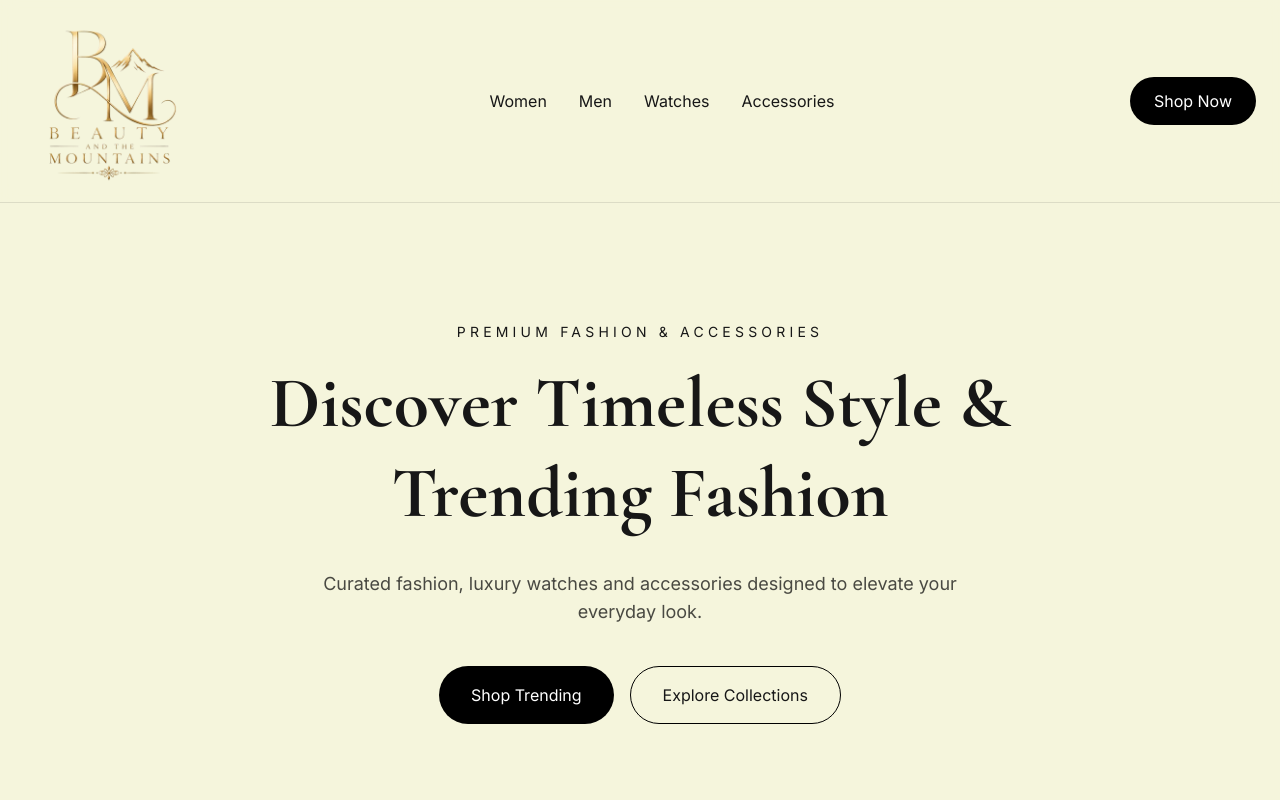
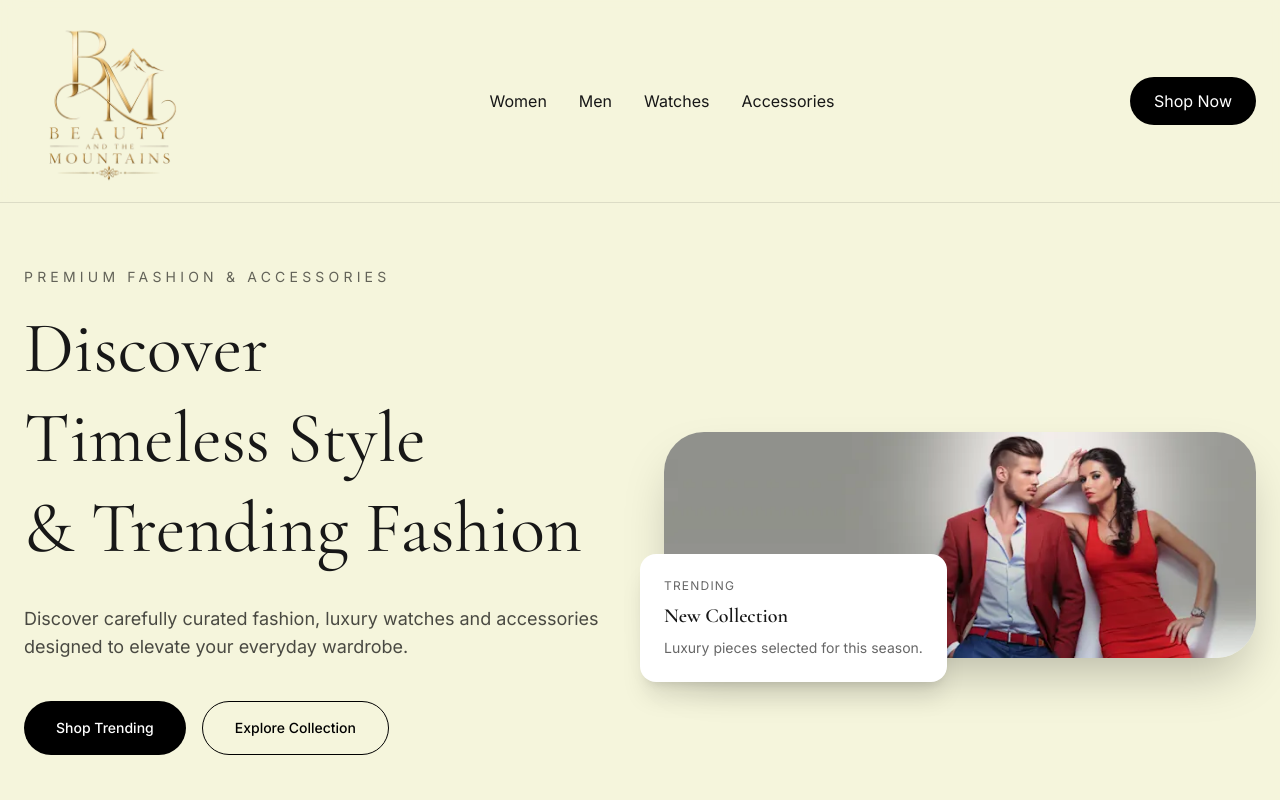
Before and after one commit to infinityexpertagency/beauty-trending, a Next.js app: page / in a window 1280 px wide. Shown: the top 800 px of the page. Built offline with nearby package versions, Linux system fonts and the light colour scheme.

Commit message:
Build reusable UI components and hero section

```diff
--- a/src/components/home/Hero.tsx
+++ b/src/components/home/Hero.tsx
@@ -1,32 +1,85 @@
+import Image from "next/image";
+import Button from "@/components/ui/Button";
+
 export default function Hero() {
   return (
     <section className="bg-[#F5F5DC]">
-      <div className="mx-auto flex min-h-[80vh] max-w-7xl flex-col items-center justify-center px-6 text-center">
+      <div className="mx-auto flex min-h-[85vh] max-w-7xl flex-col items-center gap-12 px-6 py-16 md:flex-row">
 
-        <p className="mb-4 text-sm uppercase tracking-[0.3em]">
-          Premium Fashion & Accessories
-        </p>
+        {/* Left Content */}
+        <div className="flex-1">
 
-        <h1 className="max-w-4xl text-5xl font-bold leading-tight md:text-7xl">
-          Discover Timeless Style &
-          <br />
-          Trending Fashion
-        </h1>
+          <p className="mb-4 uppercase tracking-[0.3em] text-sm text-black/60">
+            Premium Fashion & Accessories
+          </p>
 
-        <p className="mt-8 max-w-2xl text-lg text-black/70">
-          Curated fashion, luxury watches and accessories designed to
-          elevate your everyday look.
-        </p>
+          <h1 className="font-heading text-5xl leading-tight md:text-7xl">
+            Discover
+            <br />
+            Timeless Style
+            <br />
+            & Trending Fashion
+          </h1>
 
-        <div className="mt-10 flex flex-wrap justify-center gap-4">
+          <p className="mt-8 max-w-xl text-lg text-black/70">
+            Discover carefully curated fashion, luxury watches and
+            accessories designed to elevate your everyday wardrobe.
+          </p>
 
-          <button className="rounded-full bg-black px-8 py-4 text-white">
-            Shop Trending
-          </button>
+          <div className="mt-10 flex flex-wrap gap-4">
+            <Button>
+              Shop Trending
+            </Button>
 
-          <button className="rounded-full border border-black px-8 py-4">
-            Explore Collections
-          </button>
+            <Button variant="secondary">
+              Explore Collection
+            </Button>
+          </div>
+
+          {/* Trust badges */}
+
+          <div className="mt-12 flex flex-wrap gap-6 text-sm">
+
+            <span>✓ Premium Quality</span>
+
+            <span>✓ Secure Checkout</span>
+
+            <span>✓ Worldwide Shipping</span>
+
+          </div>
+
+        </div>
+
+        {/* Right Image */}
+
+        <div className="relative flex-1">
+
+          <Image
+            src="/images/hero.jpg"
+            alt="Luxury Fashion"
+            width={700}
+            height={850}
+            priority
+            className="rounded-[40px] object-cover shadow-2xl"
+          />
+
+          {/* Floating Card */}
+
+          <div className="absolute -bottom-6 -left-6 rounded-2xl bg-white p-6 shadow-xl">
+
+            <p className="text-xs uppercase tracking-widest text-black/60">
+              Trending
+            </p>
+
+            <h3 className="mt-2 text-xl font-semibold">
+              New Collection
+            </h3>
+
+            <p className="mt-2 text-sm text-black/60">
+              Luxury pieces selected for this season.
+            </p>
+
+          </div>
 
         </div>
 
--- a/src/components/ui/Button.tsx
+++ b/src/components/ui/Button.tsx
@@ -1,5 +1,8 @@
+import Link from "next/link";
+import { ReactNode } from "react";
+
 type ButtonProps = {
-  children: React.ReactNode;
+  children: ReactNode;
   variant?: "primary" | "secondary";
   href?: string;
 };
@@ -12,14 +15,14 @@ export default function Button({
   const base =
     "inline-flex items-center justify-center rounded-full px-8 py-4 text-sm font-medium transition-all duration-300";
 
-  const styles =
+  const style =
     variant === "primary"
       ? "bg-black text-white hover:bg-neutral-800"
       : "border border-black text-black hover:bg-black hover:text-white";
 
   return (
-    <a href={href} className={`${base} ${styles}`}>
+    <Link href={href} className={`${base} ${style}`}>
       {children}
-    </a>
+    </Link>
   );
 }
--- /dev/null
+++ b/src/components/ui/Container.tsx
@@ -0,0 +1,17 @@
+import { ReactNode } from "react";
+
+type ContainerProps = {
+  children: ReactNode;
+  className?: string;
+};
+
+export default function Container({
+  children,
+  className = "",
+}: ContainerProps) {
+  return (
+    <div className={`mx-auto w-full max-w-7xl px-6 lg:px-8 ${className}`}>
+      {children}
+    </div>
+  );
+}
--- a/src/components/ui/SectionTitle.tsx
+++ b/src/components/ui/SectionTitle.tsx
@@ -0,0 +1,31 @@
+type Props = {
+  eyebrow?: string;
+  title: string;
+  subtitle?: string;
+};
+
+export default function SectionTitle({
+  eyebrow,
+  title,
+  subtitle,
+}: Props) {
+  return (
+    <div className="mb-12 text-center">
+      {eyebrow && (
+        <p className="mb-3 text-sm uppercase tracking-[0.3em] text-black/60">
+          {eyebrow}
+        </p>
+      )}
+
+      <h2 className="font-heading text-4xl md:text-5xl">
+        {title}
+      </h2>
+
+      {subtitle && (
+        <p className="mx-auto mt-5 max-w-2xl text-black/70">
+          {subtitle}
+        </p>
+      )}
+    </div>
+  );
+}
--- /dev/null
+++ b/src/lib/products.ts
@@ -0,0 +1,25 @@
+import { Product } from "@/types/product";
+
+export const trendingProducts: Product[] = [
+  {
+    id: 1,
+    title: "Luxury Wrist Watch",
+    price: "$129.99",
+    image: "/images/product-1.jpg",
+    category: "Watches",
+  },
+  {
+    id: 2,
+    title: "Elegant Women's Bag",
+    price: "$89.99",
+    image: "/images/product-2.jpg",
+    category: "Women",
+  },
+  {
+    id: 3,
+    title: "Premium Sneakers",
+    price: "$119.99",
+    image: "/images/product-3.jpg",
+    category: "Men",
+  },
+];
--- /dev/null
+++ b/src/types/product.ts
@@ -0,0 +1,7 @@
+export type Product = {
+  id: number;
+  title: string;
+  price: string;
+  image: string;
+  category: string;
+};
```
